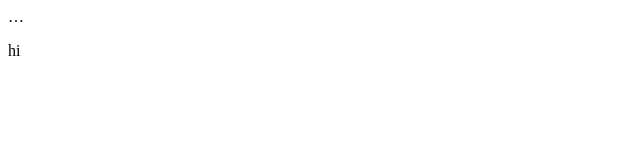
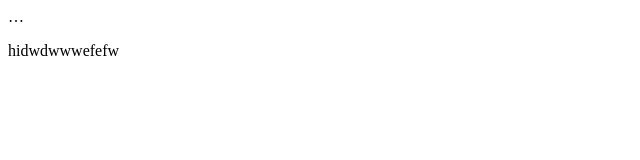
Before and after one commit to TanikaP/web-project, a plain HTML site: page index.html in a window 1280 px wide. Shown: the full height of the page, 0-640 px from the left. Drawn offline with Linux system fonts and the light colour scheme.

Commit message:
Update index.html

```diff
--- a/index.html
+++ b/index.html
@@ -6,6 +6,6 @@
 	  …
   </head>
   <body>
-    <p>hi</p>
+    <p>hidwdwwwefefw</p>
   </body>
 </html>
```
